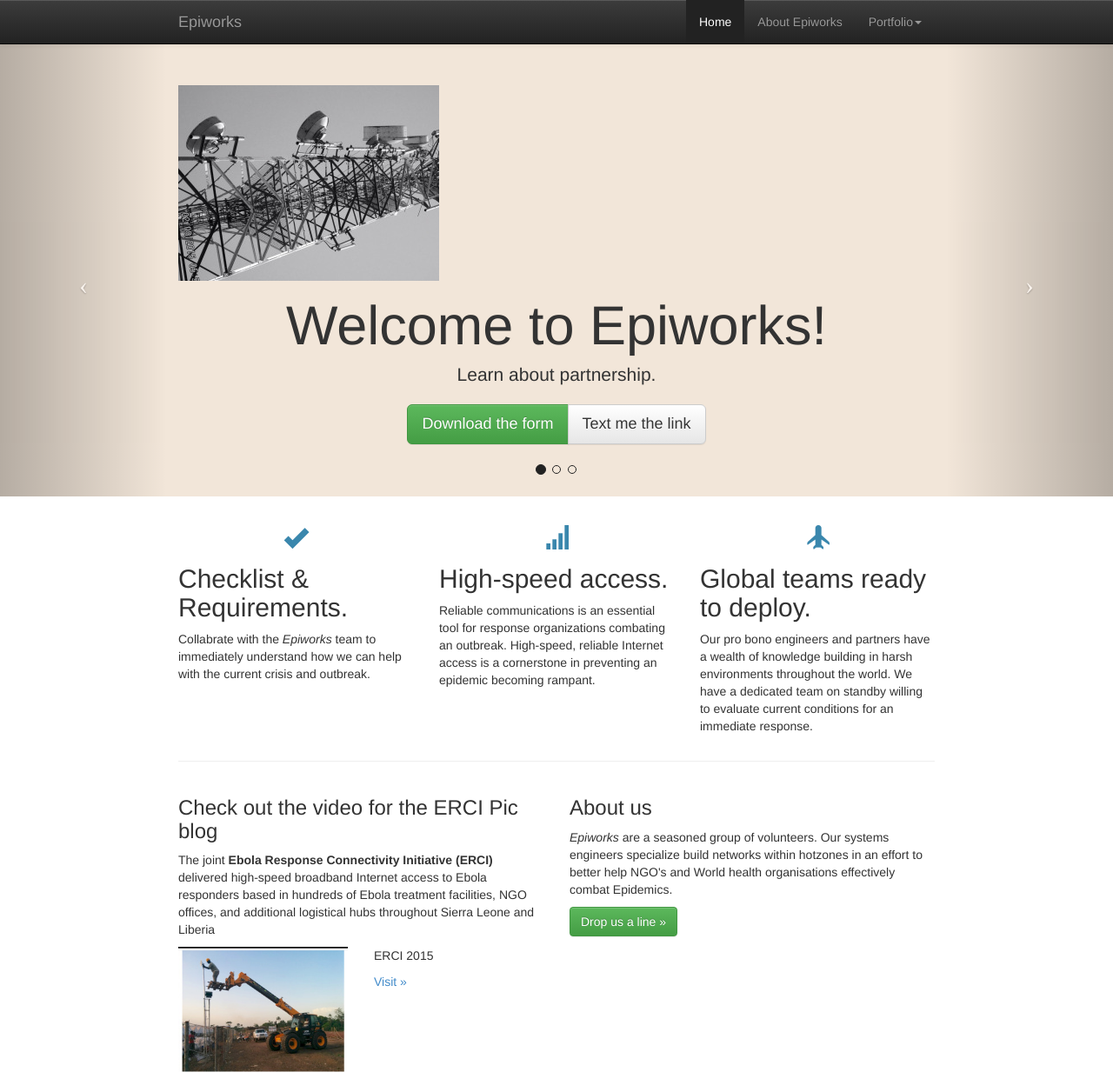
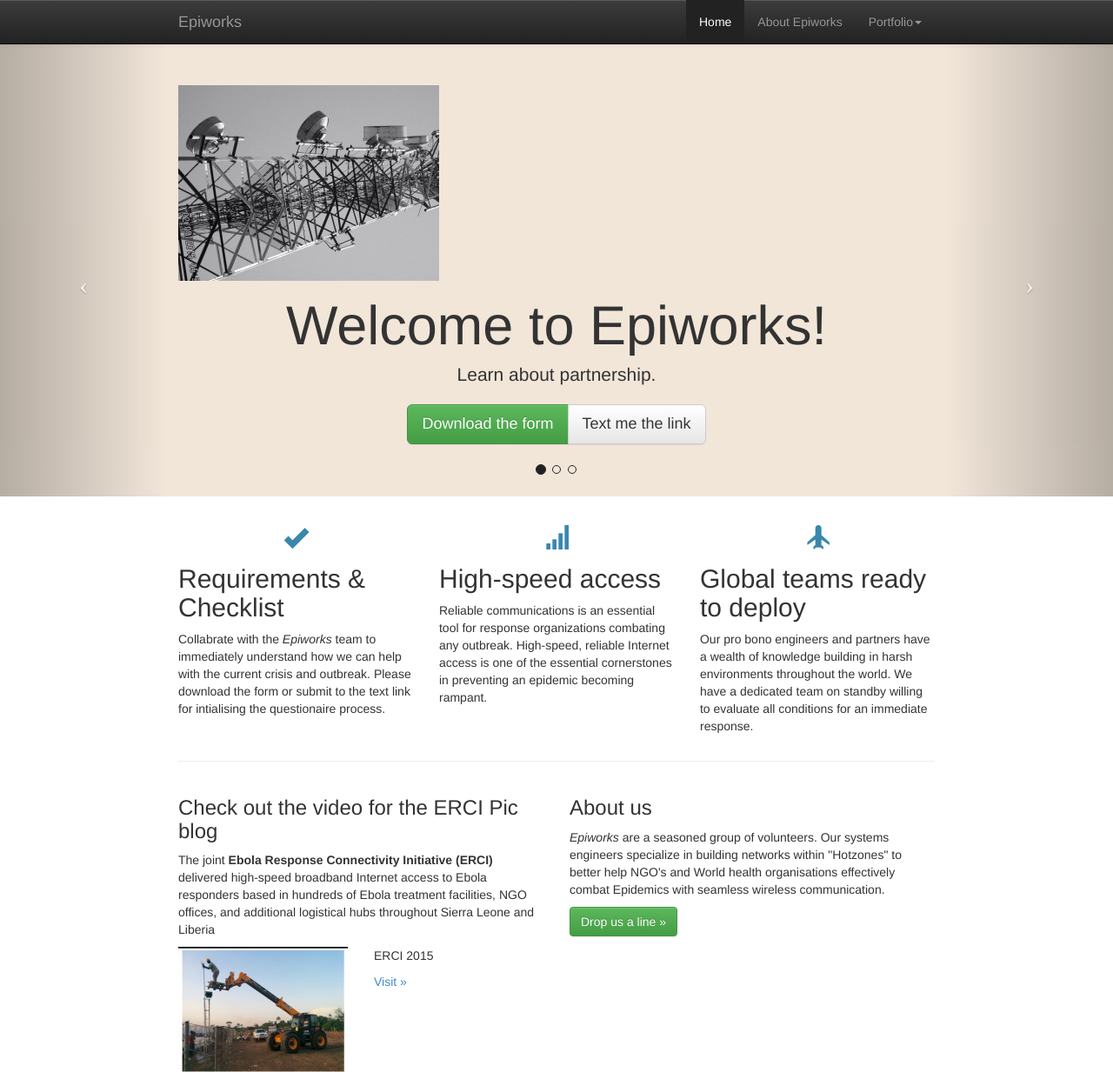
Before and after one commit to Epi2015/CodereviewJan8th, a plain HTML site: page index.html in a window 1280 px wide. Shown: the top 1233 px of the page at 87% size. Drawn offline with nearby package versions, Linux system fonts and the light colour scheme.

Commit message:
final update

```diff
--- a/index.html
+++ b/index.html
@@ -61,14 +61,14 @@
              </p>
           </div>
            <div class="item">
-            <h1>Real-time Data</h1>
-              <p class="lead">Improves contact tracking, outbreak mapping, community mobilization, and logistics.</p>
+            <h1>Deliver Real-Time:</h1>
+              <p class="lead">Improve contact tracking, outbreak mapping, community mobilization, and logistics.</p>
               <p>
                <a class="btn btn-success btn-lg" href="#">Form to get started.</a>
               </p>
           </div>
            <div class="item">
-            <h1>ICT Capacity</h1>
+            <h1>ICT</h1>
             <p class="lead">Helps enable real-time case management through rapid information exchange.</p>
             <p>
               <a class="btn btn-success btn-lg" href="#">Form to get started.</a>
@@ -89,18 +89,18 @@
       <div class="row">
         <div class="col-sm-4">
           <b class="glyphicon glyphicon-ok"></b>
-          <h2>Checklist &amp; Requirements.</h2>
-          <p>Collabrate with the <em>Epiworks</em> team to immediately understand how we can help with the current crisis and outbreak.</p>
+          <h2>Requirements &amp; Checklist</h2>
+          <p>Collabrate with the <em>Epiworks</em> team to immediately understand how we can help with the current crisis and outbreak. Please download the form or submit to the text link for intialising the questionaire process.</p>
           </div>
         <div class="col-sm-4">
           <b class="glyphicon glyphicon-signal"></b>
-          <h2>High-speed access.</h2>
-          <p>Reliable communications is an essential tool for response organizations combating an outbreak. High-speed, reliable Internet access is a cornerstone in preventing an epidemic becoming rampant.</p>
+          <h2>High-speed access</h2>
+          <p>Reliable communications is an essential tool for response organizations combating any outbreak. High-speed, reliable Internet access is one of the essential cornerstones in preventing an epidemic becoming rampant.</p>
          </div>
         <div class="col-sm-4">
           <b class="glyphicon glyphicon-plane"></b>
-          <h2>Global teams ready to deploy.</h2>
-          <p>Our pro bono engineers and partners have a wealth of knowledge building in harsh environments throughout the world. We have a dedicated team on standby willing to evaluate current conditions for an immediate response.</p>
+          <h2>Global teams ready to deploy</h2>
+          <p>Our pro bono engineers and partners have a wealth of knowledge building in harsh environments throughout the world. We have a dedicated team on standby willing to evaluate all conditions for an immediate response.</p>
          </div>
       </div>
       <hr>
@@ -118,15 +118,13 @@
             </div>
           </div>
         </div>
-
          <div class="col-sm-6">
           <h3>About us</h3>
-          <p> <em>Epiworks</em> are a seasoned group of volunteers. Our systems engineers specialize build networks within hotzones in an effort to better help NGO's and World health organisations effectively combat Epidemics.
+          <p> <em>Epiworks</em> are a seasoned group of volunteers. Our systems engineers specialize in building networks within "Hotzones" to better help NGO's and World health organisations effectively combat Epidemics with seamless wireless communication.
           </p>
           <a href="#" class="btn btn-success btn-md">Drop us a line &raquo;</a>
         </div>
       </div>
-
       <hr>
       <div class="pull-right">
         <p>&copy; Epiworks</p>
```
Also changed, not shown: img/Epiworks.jpg (added), img/Sahr.jpg (deleted), img/cropped-image551.jpg (deleted), img/tower.jpg (deleted), img/tower12.jpg (deleted), img/tower2.jpg (deleted), 1 other file. Lines whose indentation alone changed are shown as unchanged.
